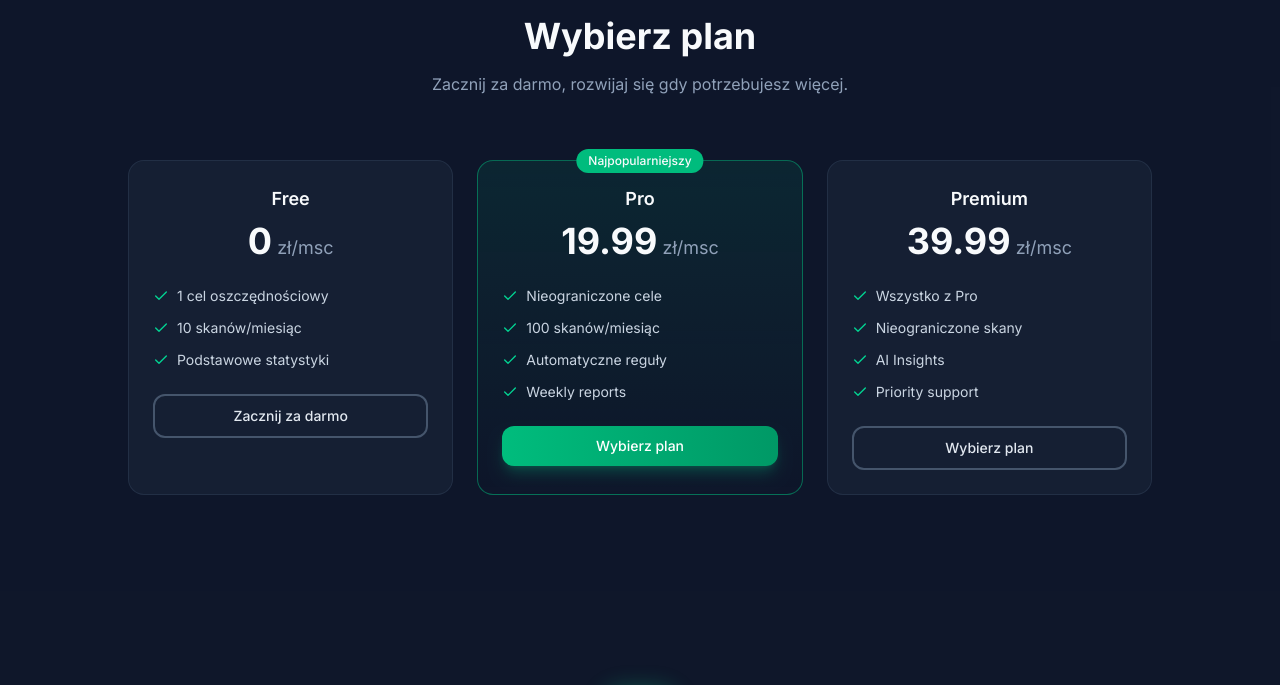
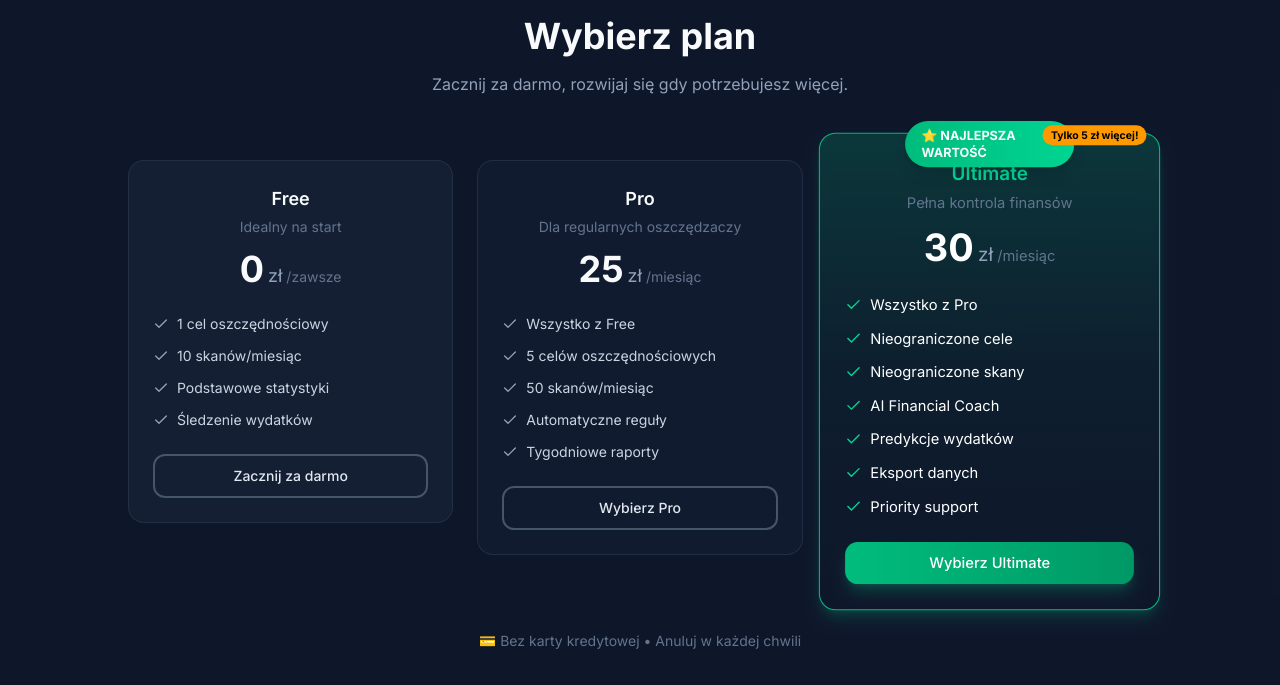
Before and after one commit to vnf69sch6v-max/savori, a Next.js app: page / in a window 1280 px wide. Shown: the part 2200-2885 px from the top of the page. Built offline with nearby package versions, Linux system fonts and the light colour scheme; no server answers.

Commit message:
feat: Phase 2 - Decoy pricing, Reframing daily cost & progress

```diff
--- a/src/app/page.tsx
+++ b/src/app/page.tsx
@@ -42,20 +42,52 @@ const plans = [
   {
     name: 'Free',
     price: '0',
-    features: ['1 cel oszczędnościowy', '10 skanów/miesiąc', 'Podstawowe statystyki'],
+    period: '/zawsze',
+    description: 'Idealny na start',
+    features: [
+      '1 cel oszczędnościowy',
+      '10 skanów/miesiąc',
+      'Podstawowe statystyki',
+      'Śledzenie wydatków',
+    ],
+    cta: 'Zacznij za darmo',
   },
   {
     name: 'Pro',
-    price: '19.99',
-    popular: true,
-    features: ['Nieograniczone cele', '100 skanów/miesiąc', 'Automatyczne reguły', 'Weekly reports'],
+    price: '25',
+    period: '/miesiąc',
+    description: 'Dla regularnych oszczędzaczy',
+    decoy: true, // This is the decoy option
+    features: [
+      'Wszystko z Free',
+      '5 celów oszczędnościowych',
+      '50 skanów/miesiąc',
+      'Automatyczne reguły',
+      'Tygodniowe raporty',
+    ],
+    cta: 'Wybierz Pro',
   },
   {
-    name: 'Premium',
-    price: '39.99',
-    features: ['Wszystko z Pro', 'Nieograniczone skany', 'AI Insights', 'Priority support'],
+    name: 'Ultimate',
+    price: '30',
+    period: '/miesiąc',
+    description: 'Pełna kontrola finansów',
+    bestValue: true,
+    popular: true,
+    savings: 'Tylko 5 zł więcej!',
+    features: [
+      'Wszystko z Pro',
+      'Nieograniczone cele',
+      'Nieograniczone skany',
+      'AI Financial Coach',
+      'Predykcje wydatków',
+      'Eksport danych',
+      'Priority support',
+    ],
+    cta: 'Wybierz Ultimate',
   },
 ];
+
 
 export default function HomePage() {
   return (
@@ -272,7 +304,7 @@ export default function HomePage() {
             </p>
           </div>
 
-          <div className="grid md:grid-cols-3 gap-6 max-w-5xl mx-auto">
+          <div className="grid md:grid-cols-3 gap-6 max-w-5xl mx-auto items-start">
             {plans.map((plan, i) => (
               <motion.div
                 key={plan.name}
@@ -280,42 +312,66 @@ export default function HomePage() {
                 whileInView={{ opacity: 1, y: 0 }}
                 transition={{ delay: i * 0.1 }}
                 viewport={{ once: true }}
-                className={`relative p-6 rounded-2xl border ${plan.popular
-                  ? 'bg-gradient-to-b from-emerald-500/10 to-transparent border-emerald-500/50'
-                  : 'bg-slate-800/50 border-slate-700/50'
+                className={`relative p-6 rounded-2xl border transition-all duration-300 ${plan.bestValue
+                    ? 'bg-gradient-to-b from-emerald-500/20 via-emerald-500/5 to-transparent border-emerald-500 shadow-lg shadow-emerald-500/20 scale-105 md:-mt-4'
+                    : plan.decoy
+                      ? 'bg-slate-800/30 border-slate-700/50 opacity-90'
+                      : 'bg-slate-800/50 border-slate-700/50'
                   }`}
               >
-                {plan.popular && (
-                  <div className="absolute -top-3 left-1/2 -translate-x-1/2 px-3 py-1 rounded-full bg-emerald-500 text-xs font-medium">
-                    Najpopularniejszy
+                {/* Best Value Badge */}
+                {plan.bestValue && (
+                  <div className="absolute -top-3 left-1/2 -translate-x-1/2 px-4 py-1.5 rounded-full bg-gradient-to-r from-emerald-500 to-emerald-400 text-xs font-bold shadow-lg">
+                    ⭐ NAJLEPSZA WARTOŚĆ
                   </div>
                 )}
+
+                {/* Savings callout */}
+                {plan.savings && (
+                  <div className="absolute -top-2 right-3 px-2 py-0.5 rounded-full bg-amber-500 text-[10px] font-bold text-black">
+                    {plan.savings}
+                  </div>
+                )}
+
                 <div className="text-center mb-6">
-                  <h3 className="font-semibold text-lg mb-2">{plan.name}</h3>
-                  <div className="text-4xl font-bold">
-                    {plan.price}
-                    <span className="text-lg text-slate-400 font-normal"> zł/msc</span>
+                  <h3 className={`font-semibold text-lg mb-1 ${plan.bestValue ? 'text-emerald-400' : ''}`}>
+                    {plan.name}
+                  </h3>
+                  <p className="text-sm text-slate-500 mb-3">{plan.description}</p>
+                  <div className="flex items-baseline justify-center gap-1">
+                    <span className={`text-4xl font-bold ${plan.bestValue ? 'text-white' : ''}`}>
+                      {plan.price}
+                    </span>
+                    <span className="text-lg text-slate-400 font-normal">zł</span>
+                    <span className="text-sm text-slate-500">{plan.period}</span>
                   </div>
                 </div>
+
                 <ul className="space-y-3 mb-6">
                   {plan.features.map((feature) => (
                     <li key={feature} className="flex items-center gap-2 text-sm">
-                      <Check className="w-4 h-4 text-emerald-400 flex-shrink-0" />
-                      <span className="text-slate-300">{feature}</span>
+                      <Check className={`w-4 h-4 flex-shrink-0 ${plan.bestValue ? 'text-emerald-400' : 'text-slate-400'}`} />
+                      <span className={plan.bestValue ? 'text-white' : 'text-slate-300'}>{feature}</span>
                     </li>
                   ))}
                 </ul>
+
                 <Link href="/register">
                   <Button
-                    variant={plan.popular ? 'primary' : 'outline'}
-                    className="w-full"
+                    variant={plan.bestValue ? 'primary' : 'outline'}
+                    className={`w-full ${plan.bestValue ? 'shadow-lg shadow-emerald-500/25' : ''}`}
                   >
-                    {plan.price === '0' ? 'Zacznij za darmo' : 'Wybierz plan'}
+                    {plan.cta}
                   </Button>
                 </Link>
               </motion.div>
             ))}
           </div>
+
+          {/* Trust indicator */}
+          <p className="text-center text-slate-500 text-sm mt-8">
+            💳 Bez karty kredytowej • Anuluj w każdej chwili
+          </p>
         </div>
       </section>
 
```
Also changed, not shown: src/app/(app)/subscriptions/page.tsx (+66 -25 lines).
